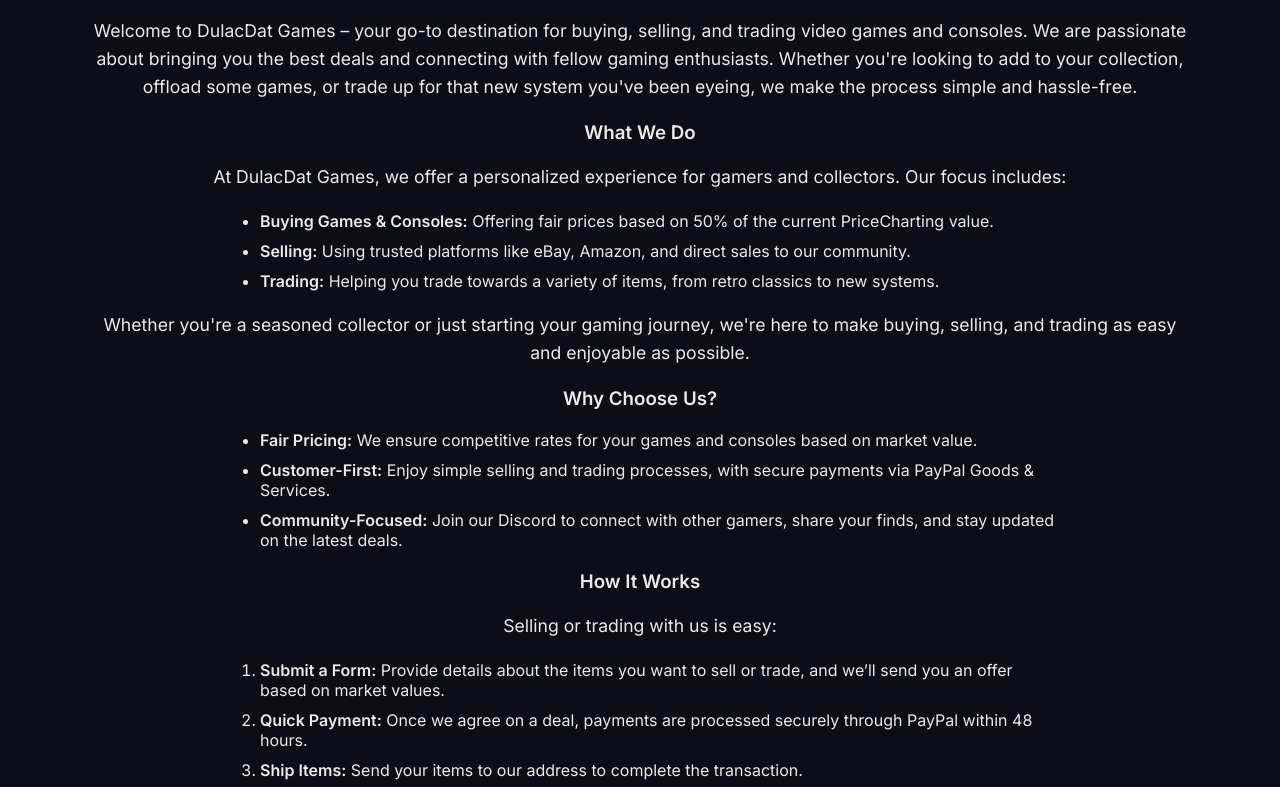
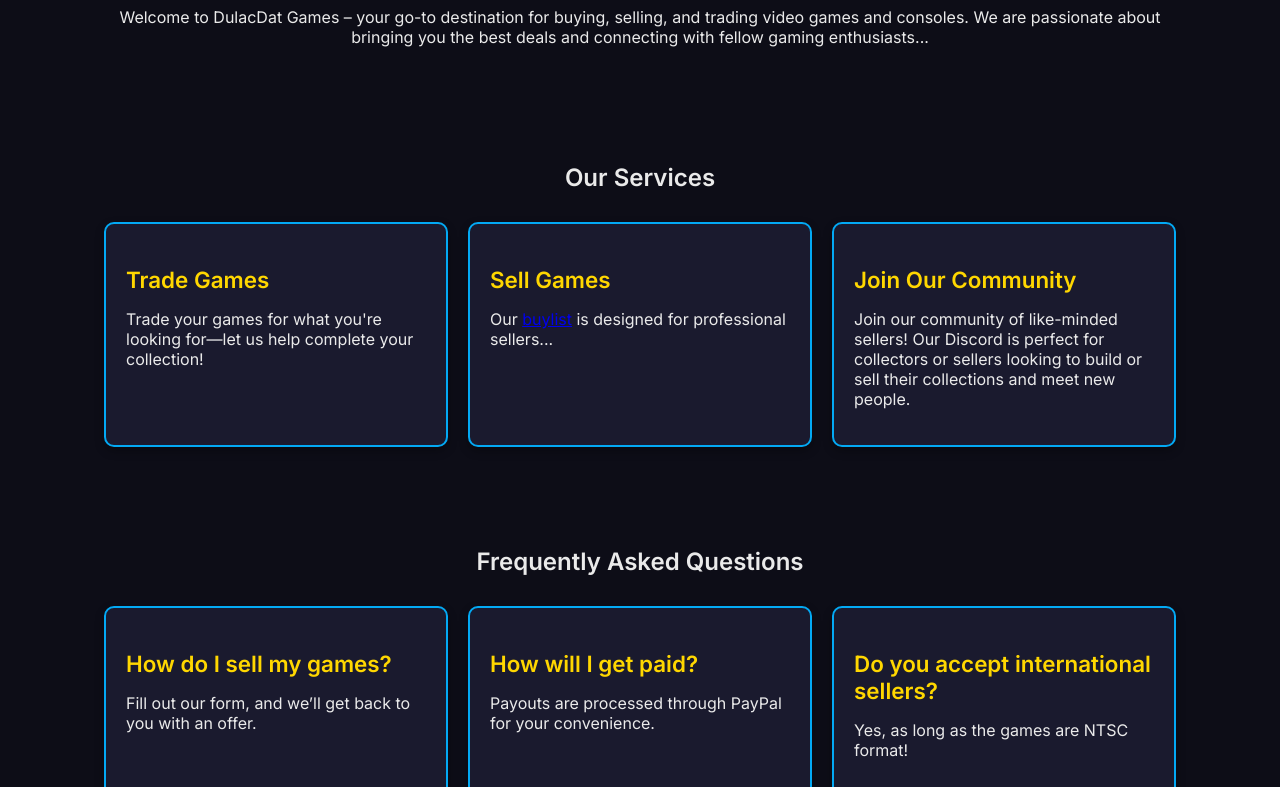
Before and after one commit to DulacDat/DulacDatGames.github.io, a plain HTML site: page index.html in a window 1280 px wide. Shown: the part 384-1171 px from the top of the page. Drawn offline with Linux system fonts and the light colour scheme.

Commit message:
Update index.html

```diff
--- a/index.html
+++ b/index.html
@@ -58,30 +58,6 @@
             text-align: center;
         }
 
-        section h2 {
-            font-family: 'Press Start 2P', cursive;
-            color: #03a9f4;
-            font-size: 2rem;
-            margin-bottom: 20px;
-        }
-
-        section p {
-            font-size: 1.1rem;
-            line-height: 1.6;
-            margin-bottom: 20px;
-        }
-
-        ul, ol {
-            text-align: left;
-            margin: 20px auto;
-            max-width: 800px;
-        }
-
-        ul li, ol li {
-            font-size: 1rem;
-            margin-bottom: 10px;
-        }
-
         .features {
             display: flex;
             justify-content: center;
@@ -123,41 +99,13 @@
         <a href="#faq">FAQ</a>
         <a href="#services">Our Services</a>
         <a href="#sell-form">Sell Your Collection</a>
+        <a href="recommended-supplies.html" class="btn">Recommended Supplies</a>
     </nav>
 </header>
 
 <section id="about-us">
     <h2>About Us</h2>
-    <p>Welcome to DulacDat Games – your go-to destination for buying, selling, and trading video games and consoles. We are passionate about bringing you the best deals and connecting with fellow gaming enthusiasts. Whether you're looking to add to your collection, offload some games, or trade up for that new system you've been eyeing, we make the process simple and hassle-free.</p>
-
-    <h3>What We Do</h3>
-    <p>At DulacDat Games, we offer a personalized experience for gamers and collectors. Our focus includes:</p>
-    <ul>
-        <li><strong>Buying Games & Consoles:</strong> Offering fair prices based on 50% of the current PriceCharting value.</li>
-        <li><strong>Selling:</strong> Using trusted platforms like eBay, Amazon, and direct sales to our community.</li>
-        <li><strong>Trading:</strong> Helping you trade towards a variety of items, from retro classics to new systems.</li>
-    </ul>
-    <p>Whether you're a seasoned collector or just starting your gaming journey, we're here to make buying, selling, and trading as easy and enjoyable as possible.</p>
-
-    <h3>Why Choose Us?</h3>
-    <ul>
-        <li><strong>Fair Pricing:</strong> We ensure competitive rates for your games and consoles based on market value.</li>
-        <li><strong>Customer-First:</strong> Enjoy simple selling and trading processes, with secure payments via PayPal Goods & Services.</li>
-        <li><strong>Community-Focused:</strong> Join our Discord to connect with other gamers, share your finds, and stay updated on the latest deals.</li>
-    </ul>
-
-    <h3>How It Works</h3>
-    <p>Selling or trading with us is easy:</p>
-    <ol>
-        <li><strong>Submit a Form:</strong> Provide details about the items you want to sell or trade, and we’ll send you an offer based on market values.</li>
-        <li><strong>Quick Payment:</strong> Once we agree on a deal, payments are processed securely through PayPal within 48 hours.</li>
-        <li><strong>Ship Items:</strong> Send your items to our address to complete the transaction.</li>
-    </ol>
-
-    <h3>Our Vision</h3>
-    <p>We strive to create a seamless and trustworthy marketplace for gamers, collectors, and hobbyists. With a focus on transparency, fairness, and community interaction, we aim to make your experience with DulacDat Games positive and memorable.</p>
-
-    <p>Thank you for choosing DulacDat Games—we look forward to helping you!</p>
+    <p>Welcome to DulacDat Games – your go-to destination for buying, selling, and trading video games and consoles. We are passionate about bringing you the best deals and connecting with fellow gaming enthusiasts...</p>
 </section>
 
 <section id="services">
@@ -169,7 +117,7 @@
         </div>
         <div class="feature">
             <h3>Sell Games</h3>
-            <p>Our <a href="https://docs.google.com/spreadsheets/d/1smeGyNE-pj3CD8WVfFhQwrg36aSV50BoigmKGgUGWT8/edit?usp=sharing" target="_blank">buylist</a> is designed for professional sellers. Items must be in 9/10 condition and are intended for business partners or experienced sellers.</p>
+            <p>Our <a href="https://docs.google.com/spreadsheets/d/1smeGyNE-pj3CD8WVfFhQwrg36aSV50BoigmKGgUGWT8/edit?usp=sharing" target="_blank">buylist</a> is designed for professional sellers...</p>
         </div>
         <div class="feature">
             <h3>Join Our Community</h3>
```
